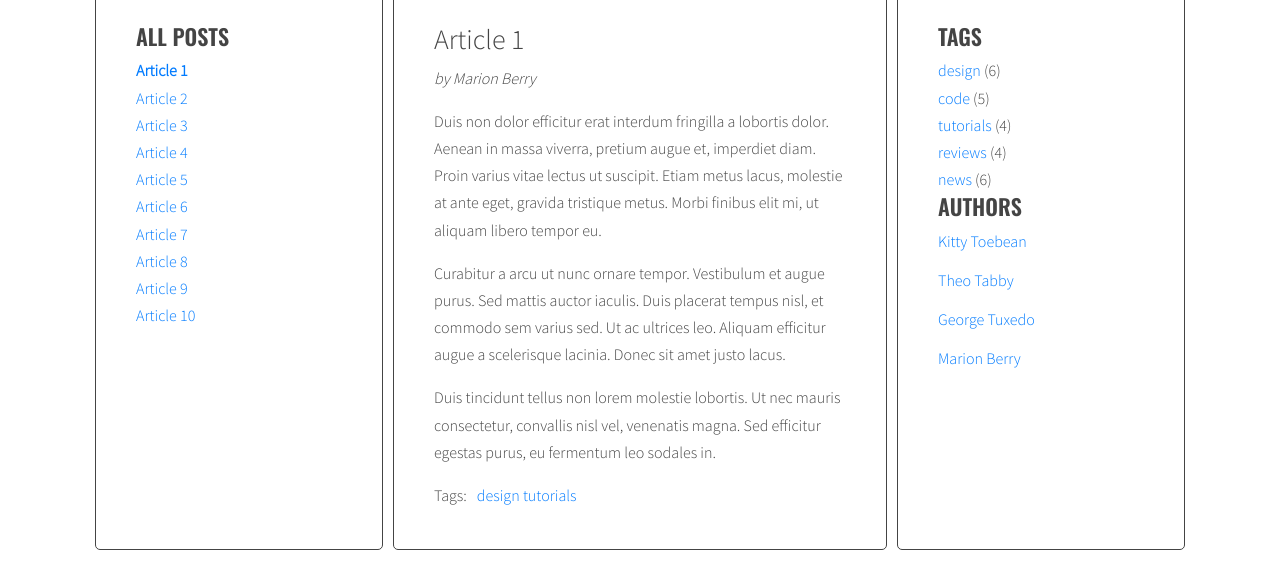
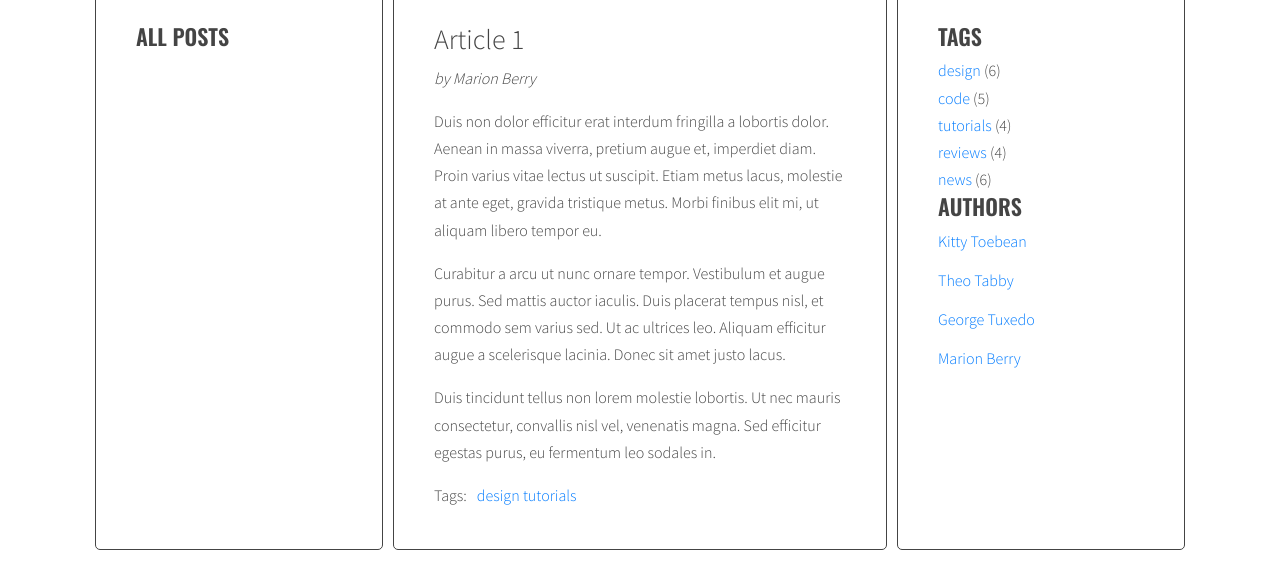
Before and after one commit to HudorHasHasHa/Js6, a website: page index.html in a window 1280 px wide. Shown: the part 130-718 px from the top of the page. Drawn offline with nearby package versions, Linux system fonts and the light colour scheme.

Commit message:
problemyproblemy

```diff
--- a/index.html
+++ b/index.html
@@ -14,16 +14,6 @@
             <aside class="sidebar">
               <h2 class="section-title">All posts</h2>
               <ul class="list titles">
-                <li><a href="#article-1" class="active"><span>Article 1</span></a></li>
-                <li><a href="#article-2"><span>Article 2</span></a></li>
-                <li><a href="#article-3"><span>Article 3</span></a></li>
-                <li><a href="#article-4"><span>Article 4</span></a></li>
-                <li><a href="#article-5"><span>Article 5</span></a></li>
-                <li><a href="#article-6"><span>Article 6</span></a></li>
-                <li><a href="#article-7"><span>Article 7</span></a></li>
-                <li><a href="#article-8"><span>Article 8</span></a></li>
-                <li><a href="#article-9"><span>Article 9</span></a></li>
-                <li><a href="#article-10"><span>Article 10</span></a></li>
               </ul>
             </aside>
             <section class="posts">
--- a/js/script.js
+++ b/js/script.js
@@ -40,6 +40,43 @@ const titleClickHandler = function(event){
   targetArticle.classList.add('active');
 }
 
+const optArticleSelector = '.post',
+  optTitleSelector = '.post-title',
+  optTitleListSelector = '.titles';
+
+function generateTitleLinks(){
+
+  /* remove contents of titleList */
+  const titleList = document.querySelector(optTitleListSelector).innerHTML = '';
+  /* for each article */
+  const articles = document.querySelectorAll(optArticleSelector);
+
+  let html = '';
+
+  for (const article of articles) {
+    /* get the article id */
+    const articleId = article.getAttribute('id');
+    /* find the title element */
+    const articleTitle = article.querySelector(optTitleSelector).innerHTML;
+    /* get the title from the title element */
+
+    /* create HTML of the link */
+    const linkHTML = '<li><a href="#' + articleId + '"><span>' + articleTitle + '</span></a></li>';
+    console.log(linkHTML);
+
+    /*  Coś tu jest nie tak
+    /* insert link into titleList
+    titleList.insertAdjacentHTML('afterend' , linkHTML);
+    */
+
+    /* insert link into html variable */
+    html = html + linkHTML;
+  }
+  titleList.innerHTML = html;
+}
+
+generateTitleLinks();
+
 const links = document.querySelectorAll('.titles a');
 
 for(let link of links){
```
